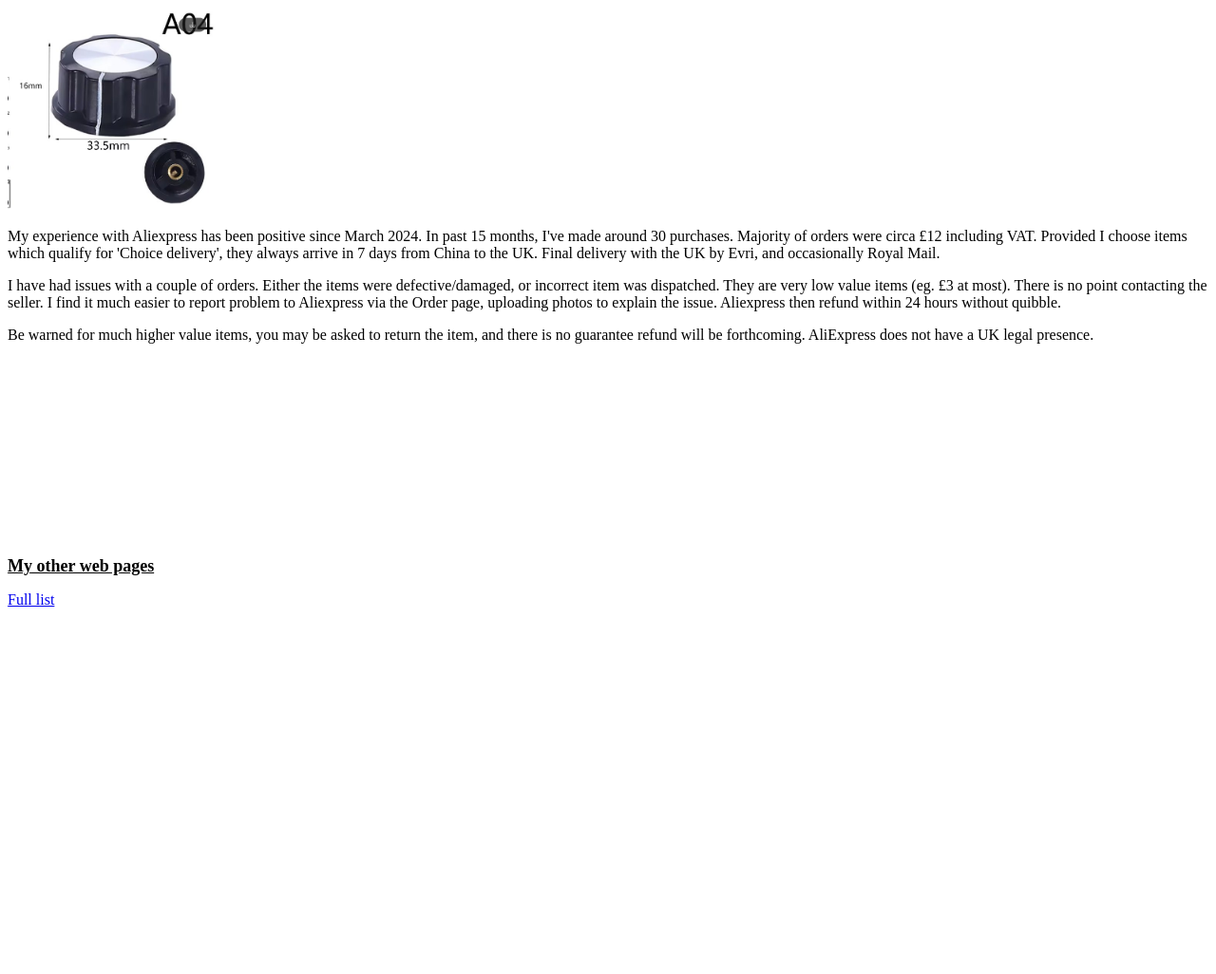
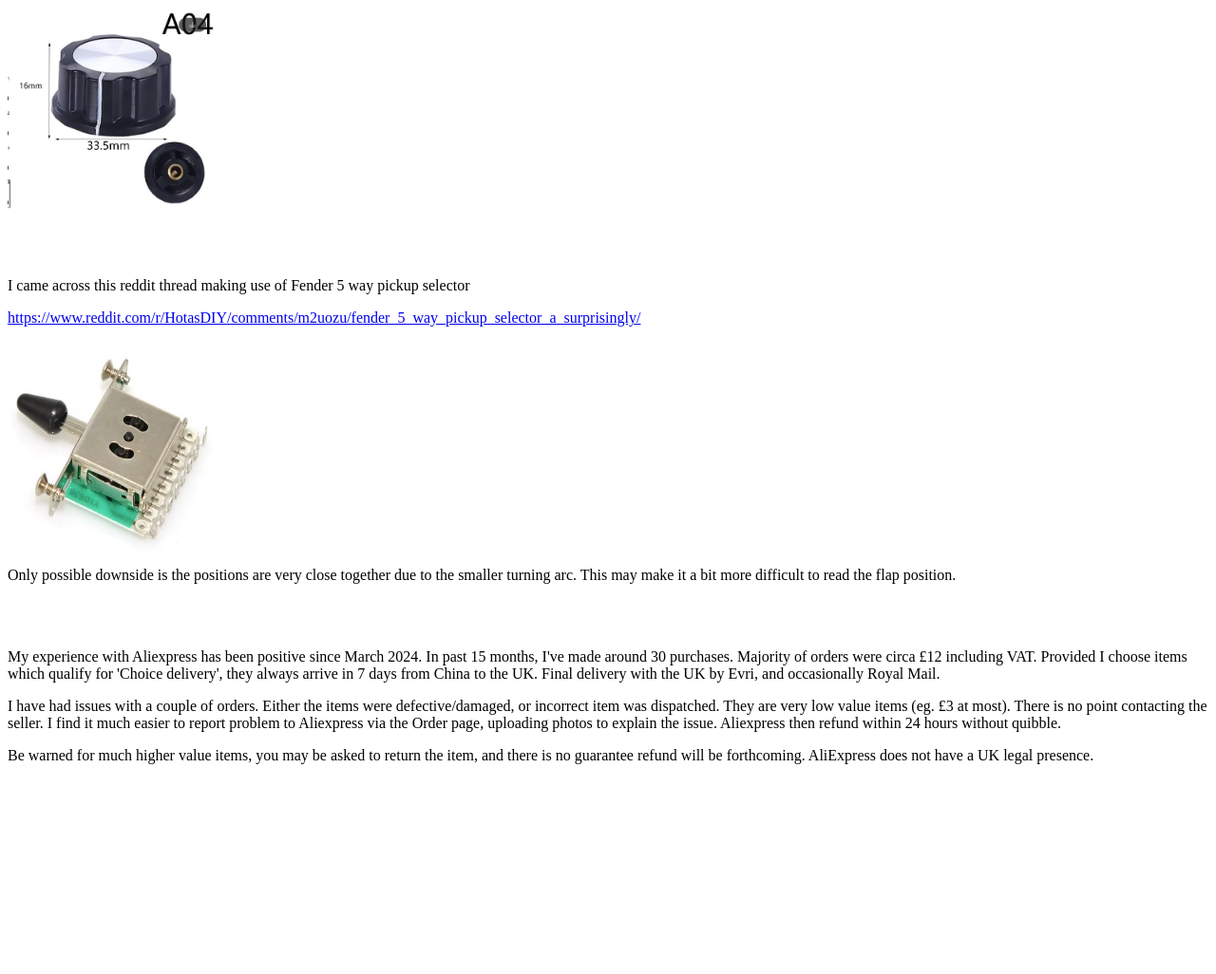
Before and after one commit to bill888uk/bill888uk.github.io, a plain HTML site: page FlightSimSwitchPanel.html in a window 1280 px wide. Shown: the part 5797-6823 px from the top of the page at 95% size. Before the commit the page ends 6506 px from the top, so only its background shows below. Drawn offline with Linux system fonts and the light colour scheme.

Commit message:
Add files via upload

```diff
--- a/FlightSimSwitchPanel.html
+++ b/FlightSimSwitchPanel.html
@@ -5,7 +5,7 @@
 	<TITLE>DIY Flaps Control Switch Panel for Flight Simulator</TITLE>
 	<META NAME="GENERATOR" CONTENT="OpenOffice.org 3.4.1  (Win32)">
 	<META NAME="CREATED" CONTENT="0;0">
-	<META NAME="CHANGED" CONTENT="20250614;6293655">
+	<META NAME="CHANGED" CONTENT="20250614;7034220">
 	<META NAME="KEYWORDS" CONTENT="Flight Simulator DIY flaps control switch panel zero delay arcade controller arduino">
 	<META NAME="ProgId" CONTENT="FrontPage.Editor.Document">
 	<META HTTP-EQUIV="Content-Language" CONTENT="en-gb">
@@ -130,6 +130,18 @@ Aliexpress</P>
 <P>The 33mm diameter potentiometer knob may be suitable</P>
 <P><A HREF="https://www.aliexpress.com/item/1005005788126189.html">https://www.aliexpress.com/item/1005005788126189.html</A></P>
 <P><IMG SRC="images/fs12a.jpg" NAME="graphics11" ALIGN=BOTTOM WIDTH=226 HEIGHT=221 BORDER=0></P>
+<P><BR><BR>
+</P>
+<P>I came across this reddit thread making use of Fender 5 way pickup
+selector</P>
+<P><A HREF="https://www.reddit.com/r/HotasDIY/comments/m2uozu/fender_5_way_pickup_selector_a_surprisingly/">
+https://www.reddit.com/r/HotasDIY/comments/m2uozu/fender_5_way_pickup_selector_a_surprisingly/</A></P>
+<P><IMG SRC="images/fs12f.jpg" NAME="graphics16" ALIGN=BOTTOM WIDTH=226 HEIGHT=221 BORDER=0></P>
+<P>Only possible downside is the positions are very close together
+due to the smaller turning arc. This may make it a bit more difficult
+to read the flap position.</P>
+<P><BR><BR>
+</P>
 <P>My experience with Aliexpress has been positive since March 2024.
 In past 15 months, I've made around 30 purchases. Majority of orders
 were circa &pound;12 including VAT. Provided I choose items which
```
